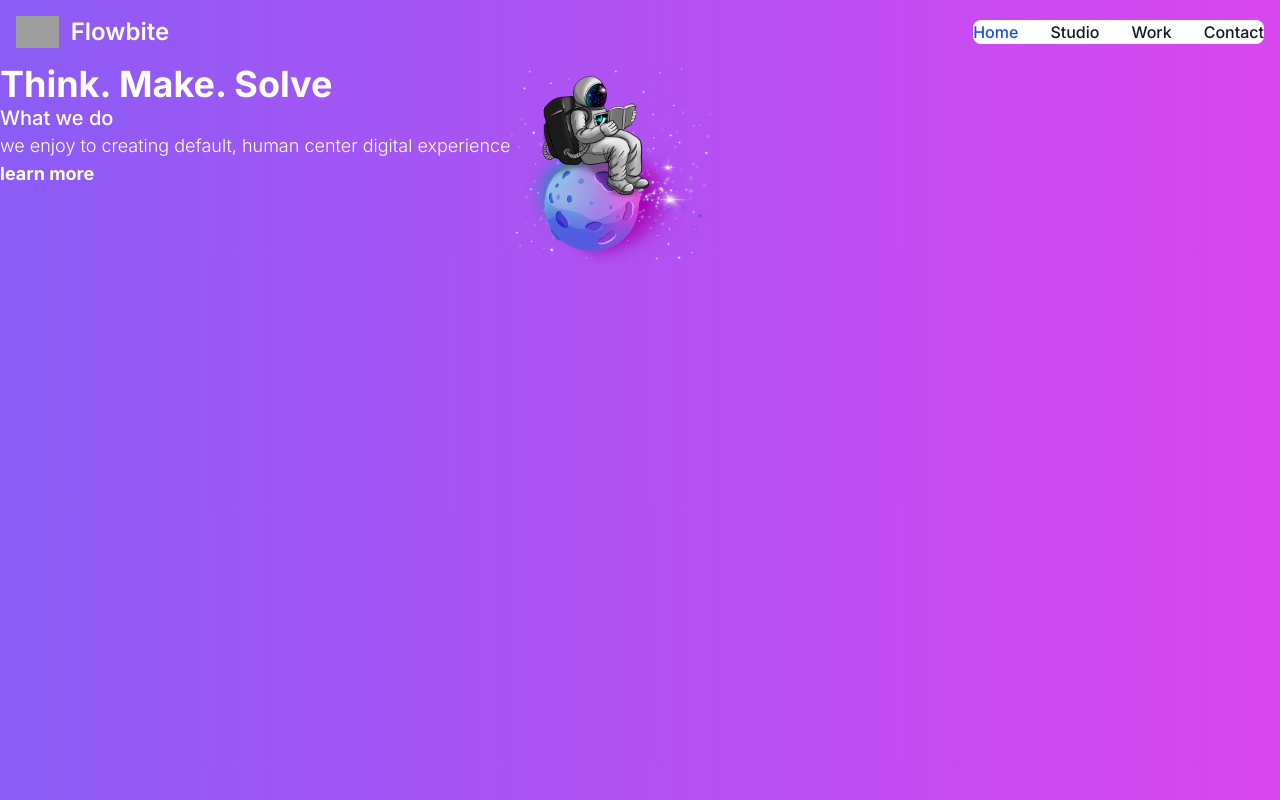
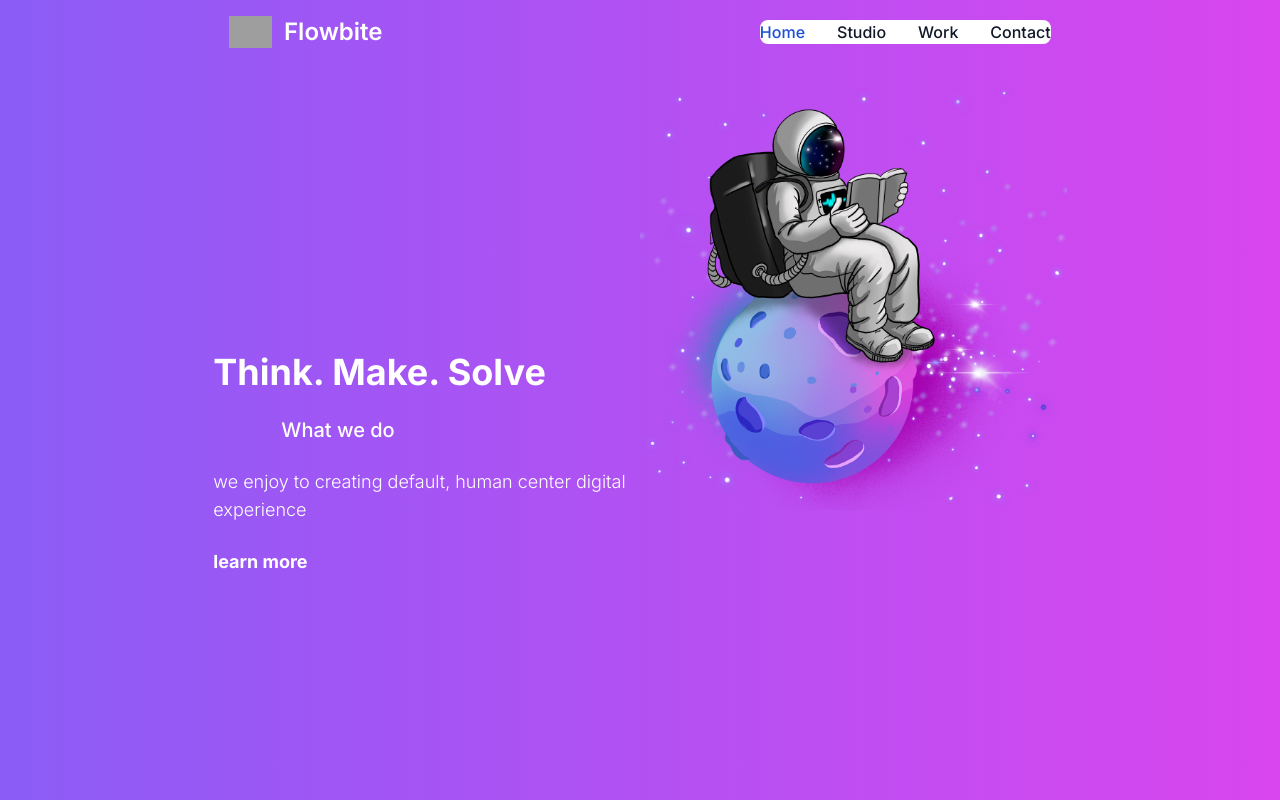
Before and after one commit to electromidz/portfolio, a Next.js app: page / in a window 1280 px wide. Built offline with nearby package versions, Linux system fonts and the light colour scheme; grey boxes are pictures that could not be loaded.

Commit message:
Work on another section

```diff
--- a/app/features/hero/index.tsx
+++ b/app/features/hero/index.tsx
@@ -3,25 +3,32 @@ import Image from "next/image";
 
 export default function Home() {
   return (
-    <div className="h-screen snap-center">
+    <div className="h-screen snap-center  w-8/12 m-auto">
       <Navbar />
       <div className="flex flex-row space-between h-screen snap-center">
-        <div>
+        <div className="flex flex-1 flex-col justify-center gap-6 ">
           <h1 className="text-4xl font-bold">Think. Make. Solve</h1>
-          <span className=""></span>
-          <span className="font-medium text-xl">What we do</span>
+          <div className="flex justify-start gap-5">
+            <span className="w-12 bg-red p-1 border-gray-200 dark:bg-gray-900"></span>
+            <span className="font-medium text-xl">What we do</span>
+          </div>
           <p className="font-light text-lg">
             we enjoy to creating default, human center digital experience
           </p>
-          <button className="font-bold text-lg">learn more</button>
+          <div className="flex justify-start">
+            <button className="font-bold text-lg">learn more</button>
+          </div>
         </div>
-        <div>
+        <div className="flex-1">
           {/* 3D model */}
           <Image
+            className="animate-[animate_2s_infinite_ease_alternate]"
             src="/img/astronaut.png"
-            width={200}
-            height={200}
+            width={800}
+            height={600}
             alt="astronomer"
+            // fill
+            style={{ objectFit: "contain" }}
           />
         </div>
       </div>
--- a/app/globals.css
+++ b/app/globals.css
@@ -30,3 +30,8 @@ body {
     display: none;
   } */
 }
+@keyframes animate {
+  to {
+    transform: translateY(20px);
+  }
+}
--- a/tailwind.config.js
+++ b/tailwind.config.js
@@ -7,6 +7,9 @@ module.exports = {
   ],
   theme: {
     extend: {
+      animation: {
+        animate: "animate 2s infinite ease alternate",
+      },
       backgroundImage: {
         "hero-pattern": "url('/img/andre.jpg')",
         "gradient-radial": "radial-gradient(var(--tw-gradient-stops))",
```
